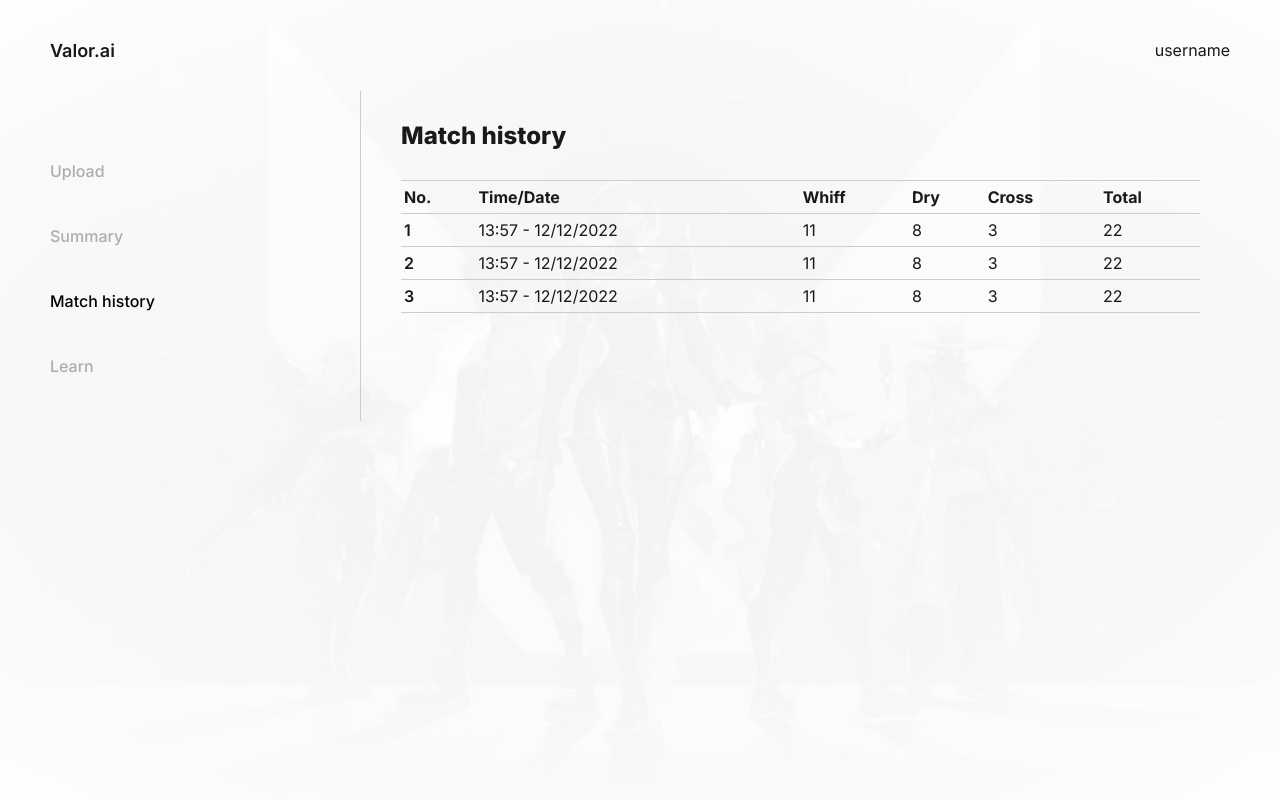
After one commit to jmn-exe/valor.ai, a PHP site: page /match_history.html in a window 1280 px wide. The commit adds this page. Run offline with PHP 8.4, Linux system fonts and the light colour scheme.

Commit message:
match history egg

```diff
--- /dev/null
+++ b/match_history.html
@@ -0,0 +1,67 @@
+<!DOCTYPE html>
+<html lang="en">
+<head>
+    <meta charset="UTF-8">
+    <meta http-equiv="X-UA-Compatible" content="IE=edge">
+    <meta name="viewport" content="width=device-width, initial-scale=1.0">
+    <title>Valor.ai | Match history</title>
+    <link rel="stylesheet" href="style.css">
+</head>
+<body>
+    <div class="white-background"></div>
+    <div class="body-container">
+        <div class="top-header">
+            <a href="" class="logo-title">Valor.ai</a>
+            <div class="logged-user">username</div>
+        </div>
+        <div class="main-body">
+            <div class="section-nav">
+                <a href="">Upload</a>
+                <a href="">Summary</a>
+                <a href="" class="current-page">Match history</a>
+                <a href="">Learn</a>
+            </div>
+            <span class="vertical-line"></span>
+            <div class="section-summary">
+                <div class="section-title">Match history</div>
+                <div class="history-container">
+                    <table class="history-table">
+                        <tr>
+                            <th>No.</th>
+                            <th>Time/Date</th>
+                            <th>Whiff</th>
+                            <th>Dry</th>
+                            <th>Cross</th>
+                            <th>Total</th>
+                        </tr>
+                        <tr>
+                            <td>1</td>
+                            <td>13:57 - 12/12/2022</td>
+                            <td>11</td>
+                            <td>8</td>
+                            <td>3</td>
+                            <td>22</td>
+                        </tr>
+                        <tr>
+                            <td>2</td>
+                            <td>13:57 - 12/12/2022</td>
+                            <td>11</td>
+                            <td>8</td>
+                            <td>3</td>
+                            <td>22</td>
+                        </tr>
+                        <tr>
+                            <td>3</td>
+                            <td>13:57 - 12/12/2022</td>
+                            <td>11</td>
+                            <td>8</td>
+                            <td>3</td>
+                            <td>22</td>
+                        </tr>
+                    </table>
+                </div>
+            </div>
+        </div>
+    </div>
+</body>
+</html>
--- a/style.css
+++ b/style.css
@@ -341,6 +341,7 @@ a{
 }
 .section-summary{
     padding: 30px;
+    width: 100%;
 }
 .section-title{
     font-size: 24px;
@@ -370,3 +371,24 @@ table, tr, td, th{
 .summary-instance-info tr td:nth-child(2){
     text-align: right;
 }
+.history-container{
+    display:flex;
+    flex-direction: column;
+    min-width: 100%;
+    margin-top: 30px;
+}
+.history-table{
+    width: 100%;
+    text-align: left;
+}
+.history-table tr, .history-table tr th, .history-table{
+    border: 1px solid grey;
+}
+.history-table tr th, .history-table tr td{
+    padding: 6px 3px;
+    border:1px solid #ccc;
+    border-style: solid hidden;
+}
+.history-table tr td:nth-child(1){
+    font-weight: 600;
+}
--- a/summary.html
+++ b/summary.html
@@ -4,7 +4,7 @@
     <meta charset="UTF-8">
     <meta http-equiv="X-UA-Compatible" content="IE=edge">
     <meta name="viewport" content="width=device-width, initial-scale=1.0">
-    <title>Valor.ai | Upload</title>
+    <title>Valor.ai | Summary</title>
     <link rel="stylesheet" href="style.css">
 </head>
 <body>
```
